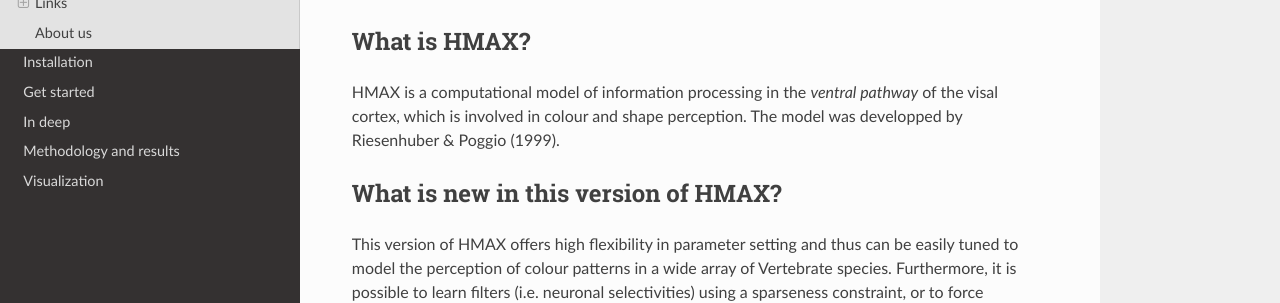
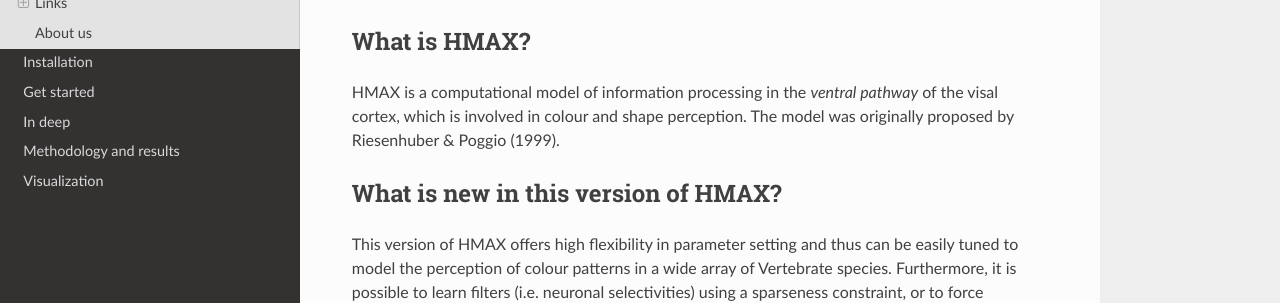
Before and after one commit to EEVCOM-Montpellier/hmax-documentation, an MkDocs documentation site: the page built from docs/index.md, in a window 1280 px wide and 900 px high. Shown: the part 255-558 px from the top of the window. Built offline with MkDocs 1.6.1, drawn with Linux system fonts in a browser that asks for light colours; nearby versions of some CDN libraries; old or Windows-style settings are respelled for this version of MkDocs.

Commit message:
Update index.md

```diff
--- a/docs/index.md
+++ b/docs/index.md
@@ -7,7 +7,7 @@ If you have already downloaded the package, go [here](/get-started/) to start us
 
 ## What is HMAX?
 
-HMAX is a computational model of information processing in the *ventral pathway* of the visal cortex, which is involved in colour and shape perception. The model was developped by Riesenhuber & Poggio (1999).
+HMAX is a computational model of information processing in the *ventral pathway* of the visal cortex, which is involved in colour and shape perception. The model was originally proposed by Riesenhuber & Poggio (1999).
 
 ## What is new in this version of HMAX?
 
```
